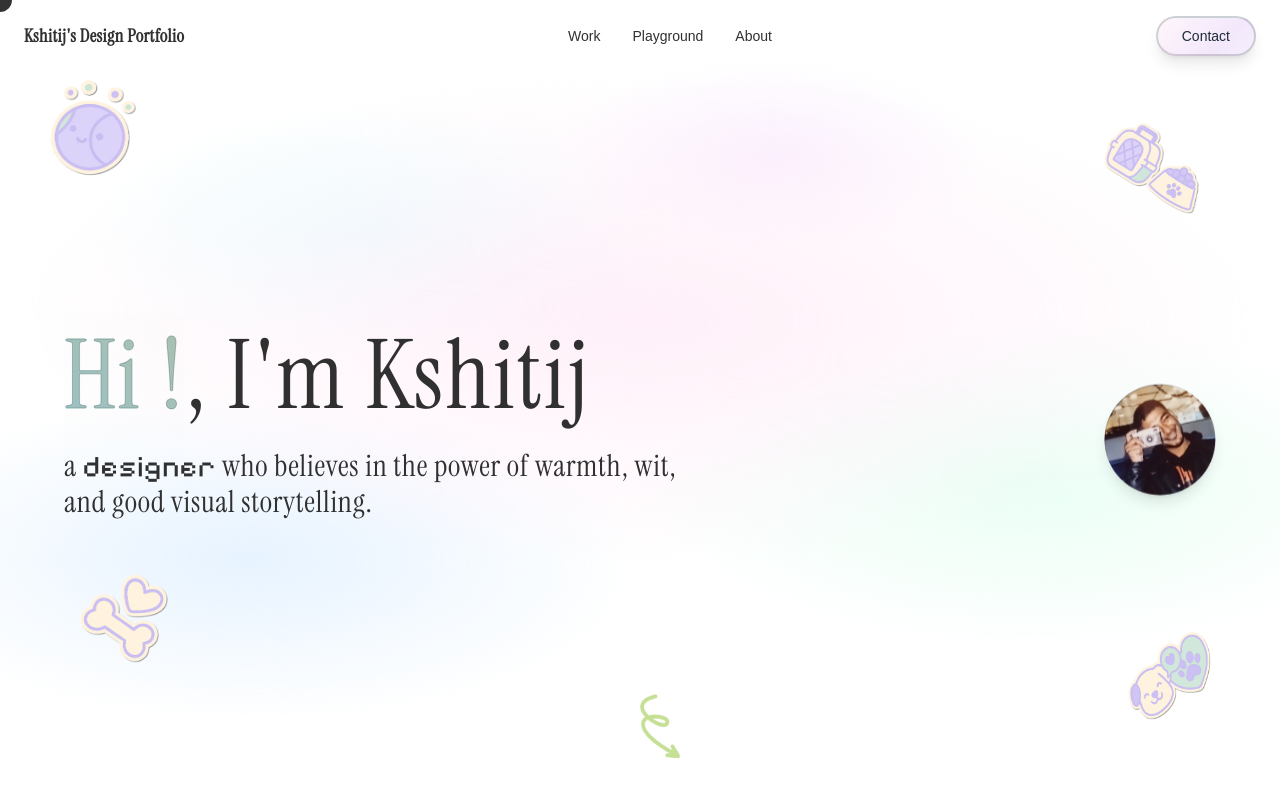
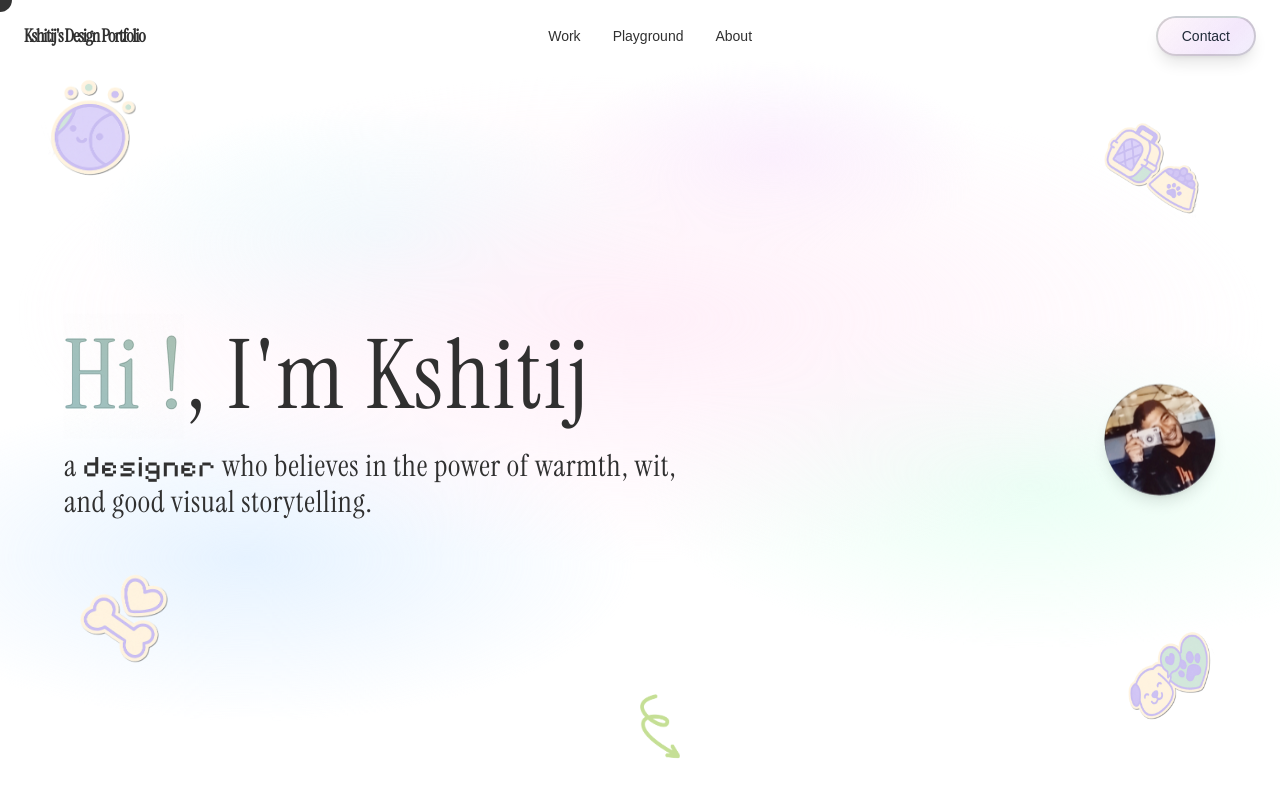
Before and after one commit to kshitij0299/pastel-pivot-folio, a React (Vite) app: page / in a window 1280 px wide. Shown: the top 800 px of the page. Built offline with nearby package versions, Linux system fonts and the light colour scheme; a web font is replaced by a local one.

Commit message:
Revert spacing in navbar
Revert the letter spacing for header text in the navbar to its previous value.

```diff
--- a/src/components/Navigation.tsx
+++ b/src/components/Navigation.tsx
@@ -53,7 +53,7 @@ export const Navigation = ({ activeSection }: NavigationProps) => {
         <div className="flex items-center justify-between">
           <button
             onClick={() => scrollToSection('#hero')}
-            className="font-playfair text-lg font-bold text-heading cursor-hover tracking-wide"
+            className="font-playfair text-lg font-bold text-heading cursor-hover tracking-[-0.06em]"
           >
             Kshitij's Design Portfolio
           </button>
```
